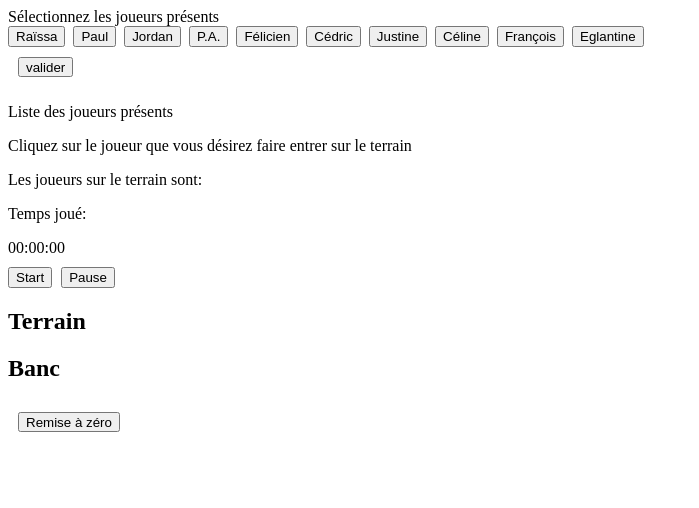
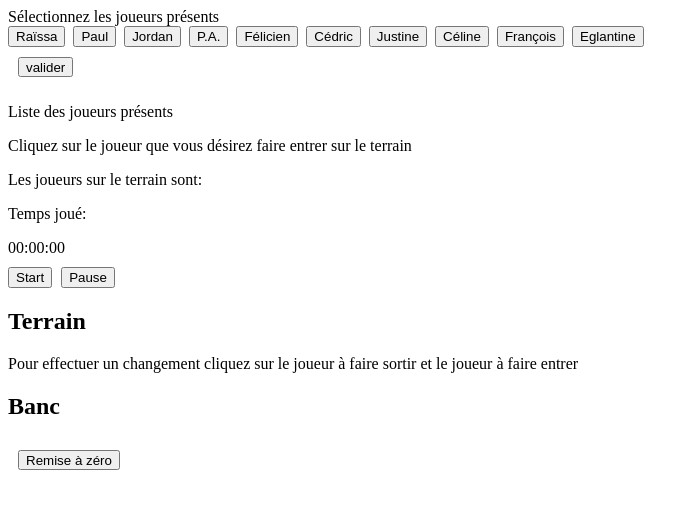
Before and after one commit to formationdwwm85/gestion-match-hand, a plain HTML site: page index.html in a window 1280 px wide. Shown: the whole page, without its empty margins (0-699 px from the left). Drawn offline with Linux system fonts and the light colour scheme.

Commit message:
instruction pour le changement

```diff
--- a/index.html
+++ b/index.html
@@ -37,6 +37,7 @@
     </div>
 
 <h2>Terrain</h2>
+    <p>Pour effectuer un changement cliquez sur le joueur à faire sortir et le joueur à faire entrer</p>
     <div id="liste_joueur_terrain"></div>
     </div>
 
```
